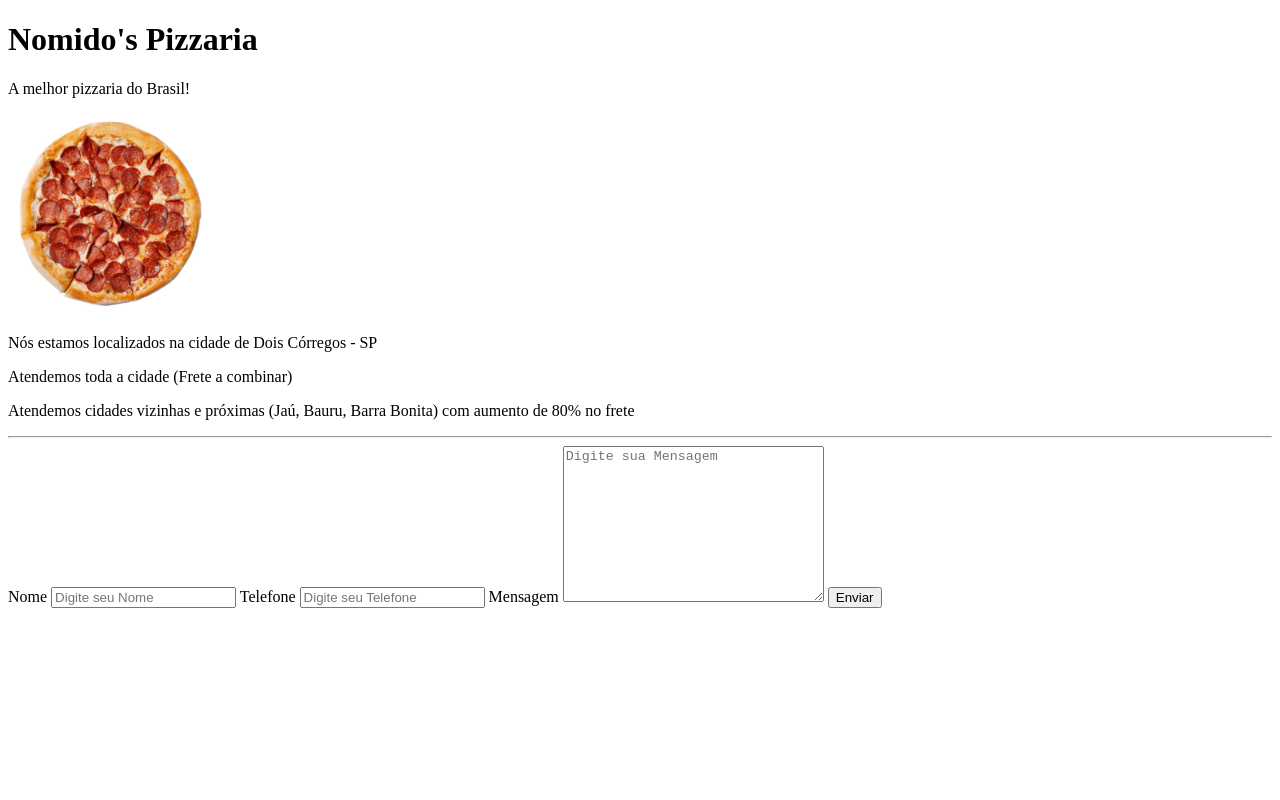
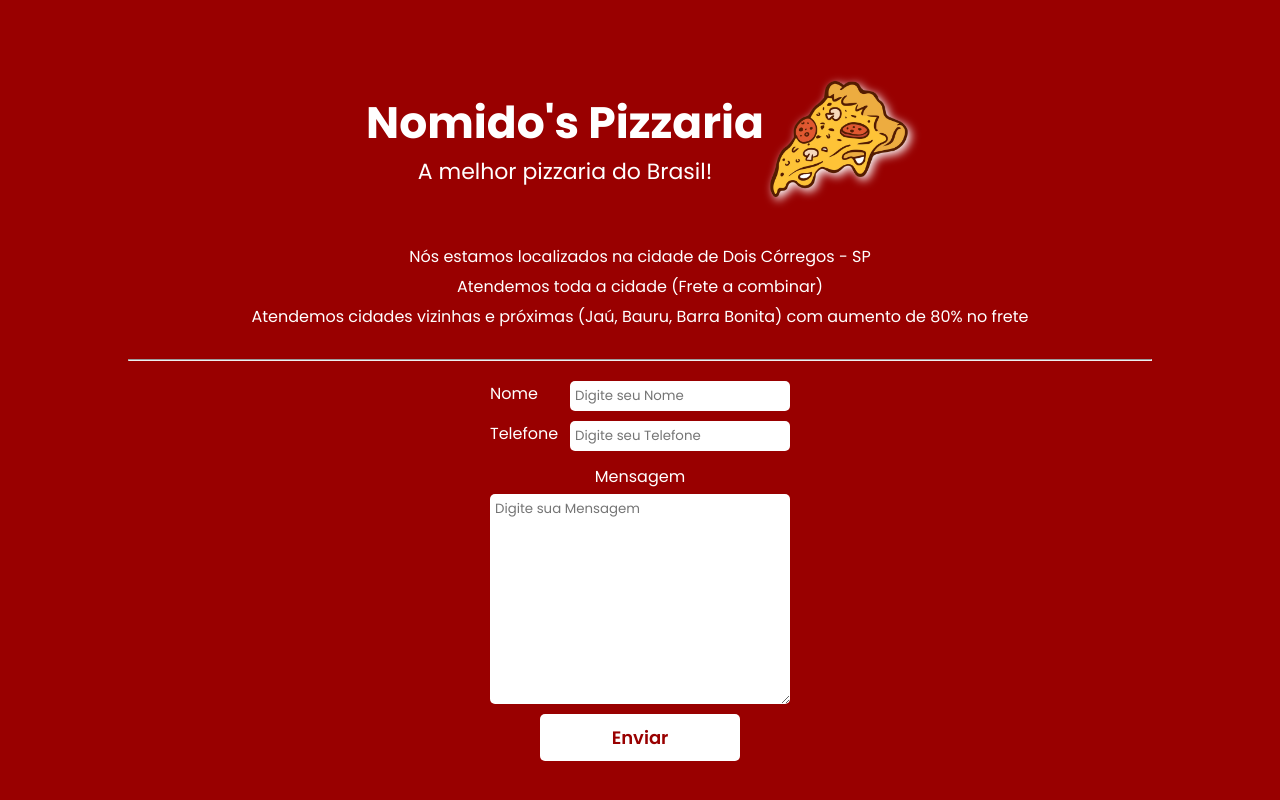
Before and after one commit to yagofontanez/TRAB-PIZZARIA-IHM, a plain HTML site: page pages/sobrenos.html in a window 1280 px wide. Drawn offline with Linux system fonts and the light colour scheme.

Commit message:
finalizando todas as telas

```diff
--- a/sobrenos.html
+++ b/pages/sobrenos.html
@@ -4,6 +4,7 @@
     <meta charset="UTF-8">
     <meta name="viewport" content="width=device-width, initial-scale=1.0">
     <title>Sobre Nós</title>
+    <link rel="stylesheet" href="../styles/style-sobrenos.css">
 </head>
 <body>
 
@@ -12,31 +13,31 @@
             <h1>Nomido's Pizzaria</h1>
             <p>A melhor pizzaria do Brasil!</p>
         </div>
-        <img src="pizza.png" width="200px">
+        <img src="../assets/pizza-logo.png" width="150px">
     </div>
 
-    <div class="infos">
-        <p>Nós estamos localizados na cidade de Dois Córregos - SP</p>
-        <p>Atendemos toda a cidade (Frete a combinar)</p>
-        <p>Atendemos cidades vizinhas e próximas (Jaú, Bauru, Barra Bonita) com aumento de 80% no frete</p>
-    </div>
+        <div class="infos">
+            <p>Nós estamos localizados na cidade de Dois Córregos - SP</p>
+            <p>Atendemos toda a cidade (Frete a combinar)</p>
+            <p>Atendemos cidades vizinhas e próximas (Jaú, Bauru, Barra Bonita) com aumento de 80% no frete</p>
+        </div>
 
-    <hr>
+    <hr style="width: 80vw;">
     <div class="form-sugestoes">
         <form action="formenviado.html">
-            <label for="nome">
+            <label for="nome-input">
                 Nome
-                <input type="text" name="nome" id="nome" placeholder="Digite seu Nome">
+                <input type="text" name="nome-input" id="nome-input" placeholder="Digite seu Nome">
             </label>
             <label for="telefone">
                 Telefone
                 <input type="tel" name="telefone" id="telefone" placeholder="Digite seu Telefone">
             </label>
-            <label for="mensagem">
+            <label for="mensagem" class="form-msg">
                 Mensagem
                 <textarea name="mensagem" id="mensagem" placeholder="Digite sua Mensagem" cols="30" rows="10"></textarea>
             </label>
-            <input type="submit" value="Enviar">
+            <input class="btn-enviar" type="submit" value="Enviar">
         </form>
     </div>
 
--- /dev/null
+++ b/styles/style-compraconcluida.css
@@ -0,0 +1,80 @@
+@import url('https://fonts.googleapis.com/css2?family=Poppins:ital,wght@0,100;0,200;0,300;0,400;0,500;0,600;0,700;0,800;0,900;1,100;1,200;1,300;1,400;1,500;1,600;1,700;1,800;1,900&display=swap');
+
+* {
+    margin: 0;
+    padding: 0;
+    box-sizing: border-box;
+    font-family: 'Poppins', sans-serif;
+}
+
+:root {
+    --cor-principal: #990000;
+    --white-color: #fff;
+}
+
+body {
+    background: var(--cor-principal);
+    background-size: cover;
+    background-position: center;
+    overflow: hidden;
+    display: flex;
+    align-items: center;
+    justify-content: center;
+    flex-direction: column;
+    margin: 15vh auto;
+}
+
+.header {
+    display: flex;
+    align-items: center;
+    justify-content: center;
+}
+
+.header img {
+    filter: drop-shadow(3px 3px 5px #fff);
+}
+
+.nome {
+    display: flex;
+    flex-direction: column;
+    align-items: center;
+    justify-content: center;
+}
+
+.nome h1 {
+    color: var(--white-color);
+    font-size: 44px;
+    font-weight: 700;
+}
+
+.nome p {
+    color: var(--white-color);
+    font-size: 22px;
+}
+
+.container-info {
+    display: flex;
+    flex-direction: column;
+    align-items: center;
+    justify-content: center;
+    gap: 20px;
+    margin-top: 50px;
+    background-color: #91000052;
+    color: var(--white-color);
+    padding: 30px;
+    border-radius: 10px;
+    border: 2px solid var(--white-color);
+    box-shadow: 0px 0px 29px 5px rgba(255,255,255,0.34);
+    -webkit-box-shadow: 0px 0px 29px 5px rgba(255,255,255,0.34);
+    -moz-box-shadow: 0px 0px 29px 5px rgba(255,255,255,0.34);
+}
+
+
+.container-info a {
+    color: var(--white-color);
+    transition: 0.4s ease;
+}
+
+.container-info a:hover {
+    transform: scale(1.1);
+}
--- a/style-compraconcluida.css
+++ b/styles/style-formenviado.css
@@ -21,7 +21,14 @@ body {
     align-items: center;
     justify-content: center;
     flex-direction: column;
-    margin: 15vh auto;
+    margin: 30vh auto;
+}
+
+.header {
+    display: flex;
+    align-items: center;
+    justify-content: center;
+    margin-top: -150px;
 }
 
 .header img {
@@ -45,3 +52,21 @@ body {
     color: var(--white-color);
     font-size: 22px;
 }
+
+.mensagem {
+    display: flex;
+    flex-direction: column;
+    align-items: center;
+    justify-content: center;
+    color: var(--white-color);
+    margin-top: 90px;
+}
+
+.link-voltar {
+    color: var(--white-color);
+    transition: all 0.4s ease;
+}
+
+.link-voltar:hover {
+    transform: scale(1.1);
+}
--- /dev/null
+++ b/styles/style-sobrenos.css
@@ -0,0 +1,131 @@
+@import url('https://fonts.googleapis.com/css2?family=Poppins:ital,wght@0,100;0,200;0,300;0,400;0,500;0,600;0,700;0,800;0,900;1,100;1,200;1,300;1,400;1,500;1,600;1,700;1,800;1,900&display=swap');
+
+* {
+    margin: 0;
+    padding: 0;
+    box-sizing: border-box;
+    font-family: 'Poppins', sans-serif;
+}
+
+:root {
+    --cor-principal: #990000;
+    --white-color: #fff;
+}
+
+body {
+    background: var(--cor-principal);
+    background-size: cover;
+    background-position: center;
+    overflow: hidden;
+    display: flex;
+    align-items: center;
+    justify-content: center;
+    flex-direction: column;
+    margin: 8vh auto;
+}
+
+.header {
+    display: flex;
+    align-items: center;
+    justify-content: center;
+}
+
+.header img {
+    filter: drop-shadow(3px 3px 5px #fff);
+}
+
+.nome {
+    display: flex;
+    flex-direction: column;
+    align-items: center;
+    justify-content: center;
+}
+
+.nome h1 {
+    color: var(--white-color);
+    font-size: 44px;
+    font-weight: 700;
+}
+
+.nome p {
+    color: var(--white-color);
+    font-size: 22px;
+}
+
+.infos {
+    display: flex;
+    flex-direction: column;
+    align-items: center;
+    justify-content: center;
+    gap: 5px;
+    margin: 30px 0;
+}
+
+.infos p {
+    color: var(--white-color);
+}
+
+.infos span {
+    padding: 4px 10px;
+    border: 2px solid var(--white-color);
+    border-radius: 50%;
+    color: var(--white-color);
+}
+
+.form-sugestoes form {
+    display: flex;
+    flex-direction: column;
+    align-items: center;
+    justify-content: center;
+    gap: 10px;
+    margin-top: 20px;
+    color: var(--white-color);
+}
+
+.form-sugestoes form label {
+    display: flex;
+    justify-content: space-between;
+    width: 100%;
+    gap: 5px;
+}
+
+.form-sugestoes form label input {
+    width: 220px;
+    border: none;
+    border-radius: 5px;
+    padding: 5px;
+}
+
+.form-msg {
+    display: flex;
+    flex-direction: column;
+    align-items: center;
+    justify-content: center;
+    margin-top: 3px;
+}
+
+.form-msg textarea {
+    width: 300px;
+    border: none;
+    border-radius: 5px;
+    padding: 5px;
+}
+
+.btn-enviar {
+    text-decoration: none;
+    width: 200px;
+    font-weight: 600;
+    background-color: var(--white-color);
+    padding: 10px 15px;
+    font-size: 18px;
+    border: none;
+    border-radius: 5px;
+    transition: all 0.4s ease;
+    cursor: pointer;
+    color: var(--cor-principal);
+}
+
+.btn-enviar:hover {
+    background-color: #c4c4c4;
+    color: #5a0000;
+}
--- a/style.css
+++ b/styles/style.css
@@ -43,7 +43,7 @@ body {
     width: 100%;
     height: 100%;
     background: linear-gradient(to bottom, rgba(0, 0, 0, 0), #990000),
-                url(image.png) no-repeat center center;
+                url(/assets/image.png) no-repeat center center;
     background-size: cover;
     opacity: 0.8;
     z-index: -1;
```
Also changed, not shown: index.html (+4 -4 lines), pages/compraconcluida.html (renamed from compraconcluida.html, +8 -6 lines), pages/formenviado.html (renamed from formenviado.html, +4 -3 lines), pages/pagamento.html (renamed from pagamento.html, +2 -2 lines), assets/image.png (renamed from image.png), assets/pizza-logo.png (renamed from pizza-logo.png), assets/pizza.png (renamed from pizza.png), styles/style-pagamento.css (renamed from style-pagamento.css).
